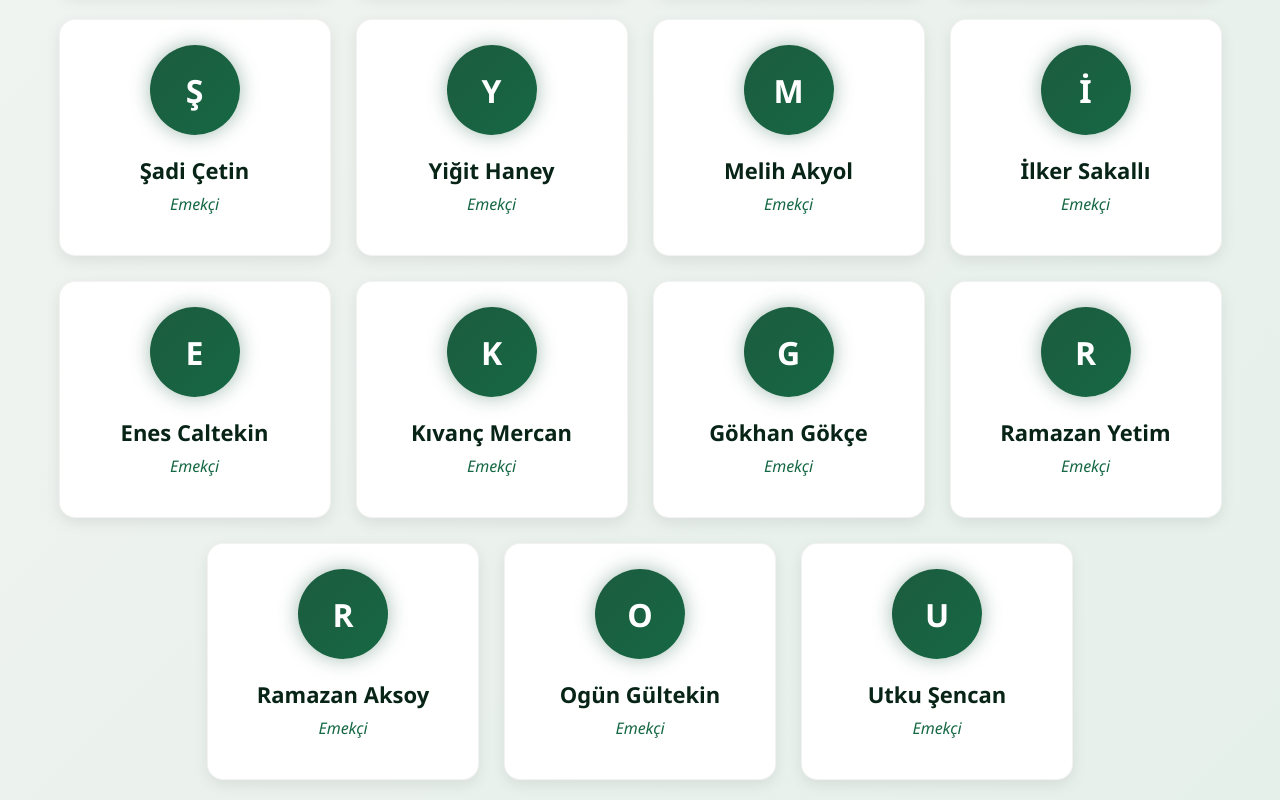
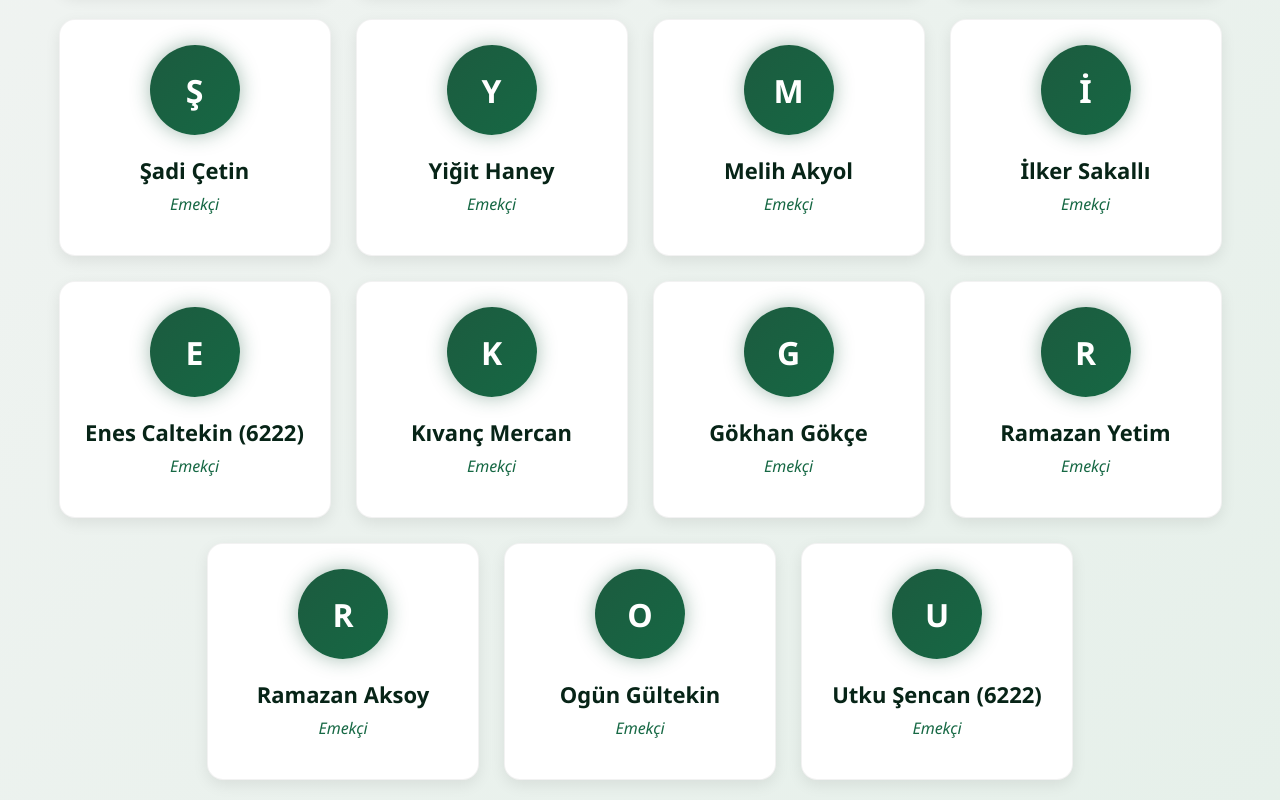
Before and after one commit to suskunlarwashere/suskunlarwashere.github.io, a plain HTML site: page destekcilerimiz.html in a window 1280 px wide. Shown: the part 1293-2093 px from the top of the page. Drawn offline with Linux system fonts and the light colour scheme.

Commit message:
Update destekcilerimiz.html

```diff
--- a/destekcilerimiz.html
+++ b/destekcilerimiz.html
@@ -401,7 +401,7 @@
     const founders = ["Osman Özcan", "Emin Yaşyer", "Ferhat Çakmak", "Serkan Kurt", "Ali Uzun", "Nuri Gültekin", "Arda Sünnetçi "];
 
     // Emekçiler
-    const workers = ["Ali Serdar Kocaağa", "Talha Çetin", "Emirhan Kıbrıslı", "Birol Samur", "Ramazan Yetim", "Şadi Çetin", "Yiğit Haney", "Melih Akyol", "İlker Sakallı", "Enes Caltekin ", "Kıvanç Mercan" , "Gökhan Gökçe" , "Ramazan Yetim" , "Ramazan Aksoy","Ogün Gültekin" , "Utku Şencan"];
+    const workers = ["Ali Serdar Kocaağa", "Talha Çetin", "Emirhan Kıbrıslı", "Birol Samur", "Ramazan Yetim", "Şadi Çetin", "Yiğit Haney", "Melih Akyol", "İlker Sakallı", "Enes Caltekin (6222) ", "Kıvanç Mercan" , "Gökhan Gökçe" , "Ramazan Yetim" , "Ramazan Aksoy","Ogün Gültekin" , "Utku Şencan (6222)"];
 
     const coreContainer = document.getElementById('core-container');
 
```
